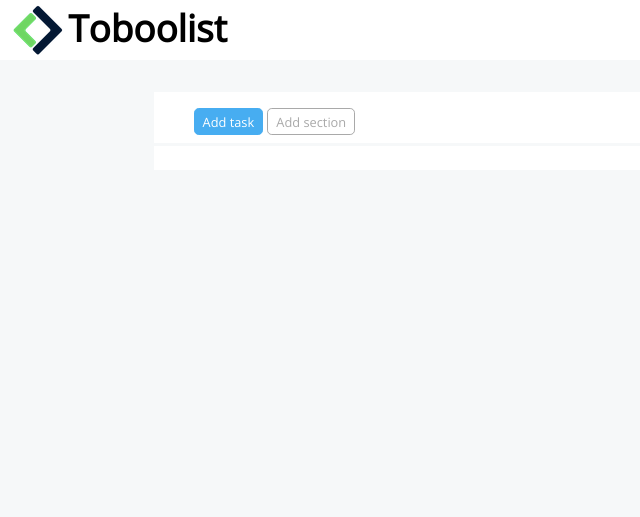
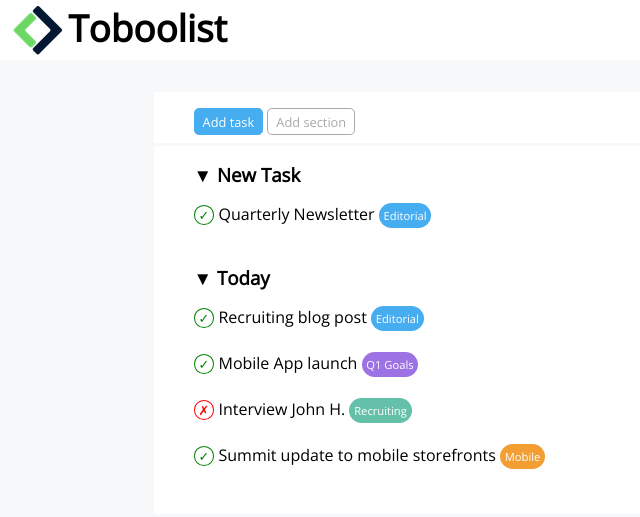
Before and after one commit to alessiavozzo/html-css-toboolist, a plain HTML site: page index.html in a window 1280 px wide. Shown: the whole page, without its empty margins (0-640 px from the left). Drawn offline with nearby package versions, Linux system fonts and the light colour scheme.

Commit message:
add  sections to menu
add new task section and today section

```diff
--- a/assets/css/style.css
+++ b/assets/css/style.css
@@ -84,3 +84,57 @@ yellow: rgba(176, 201, 38, 1);
 }
 
 /* List menu */
+
+h3{
+    padding-bottom: 1rem;
+}
+
+.to_do_list{
+    margin-bottom: 2.5rem;
+}
+
+.circle{
+    font-size: 0.8rem;
+    border: 1px solid black;
+    padding: 0 4px;
+    border-radius: 50%;
+}
+
+.post-it{
+    font-size: 0.7rem;
+    border-radius: 0.8rem;
+    padding: 0.3rem;
+    color: var(--bool-light);
+}
+
+.list_element{
+    margin-bottom: 1.5rem;
+}
+
+/* Colors */
+
+.checkmark{
+    color: green;
+    border-color: green;
+}
+
+.cross{
+    color: red;
+    border-color: red;
+}
+
+.editorial{
+    background-color: var(--bool-secondary);
+}
+
+.goals{
+    background-color: rgba(156, 114, 228, 1);
+}
+
+.recruit{
+    background-color: rgba(100, 192, 168, 1);
+}
+
+.mobile{
+    background-color: rgba(242, 158, 51, 1);
+}
--- a/index.html
+++ b/index.html
@@ -21,6 +21,7 @@
 
     <!-- /#site_main -->
     <main id="site_main">
+        <!-- Nav -->
         <div class="container">
             <nav class="menu">
                 <div class="add task">Add task</div>
@@ -28,7 +29,54 @@
             </nav>
         </div>
 
-        <div class="container"></div>
+        <!-- List -->
+
+        <div class="container">
+            <div class="menu">
+
+                <!-- New Task -->
+
+                <section class="to_do_list">
+                    <h3>&#9660; New Task</h3>
+                    <div class="list_element">
+                        <span class="circle checkmark">&check;</span>
+                        Quarterly Newsletter
+                        <span class="post-it editorial">Editorial</span>
+                    </div>
+                </section>
+
+                <!-- Today -->
+
+                <section class="to_do_list">
+                    <h3>&#9660; Today</h3>
+                    <div class="list_element">
+                        <span class="circle checkmark">&check;</span>
+                        Recruiting blog post
+                        <span class="post-it editorial">Editorial</span>
+                    </div>
+
+                    <div class="list_element">
+                        <span class="circle checkmark">&check;</span>
+                        Mobile App launch
+                        <span class="post-it goals">Q1 Goals</span>
+                    </div>
+
+                    <div class="list_element">
+                        <span class="circle cross">&cross;</span>
+                        Interview John H.
+                        <span class="post-it recruit">Recruiting</span>
+                    </div>
+
+                    <div class="list_element">
+                        <span class="circle checkmark">&check;</span>
+                        Summit update to mobile storefronts
+                        <span class="post-it mobile">Mobile</span>
+                    </div>
+                </section>
+
+
+            </div>
+        </div>
     </main>
 
 </body>
```
